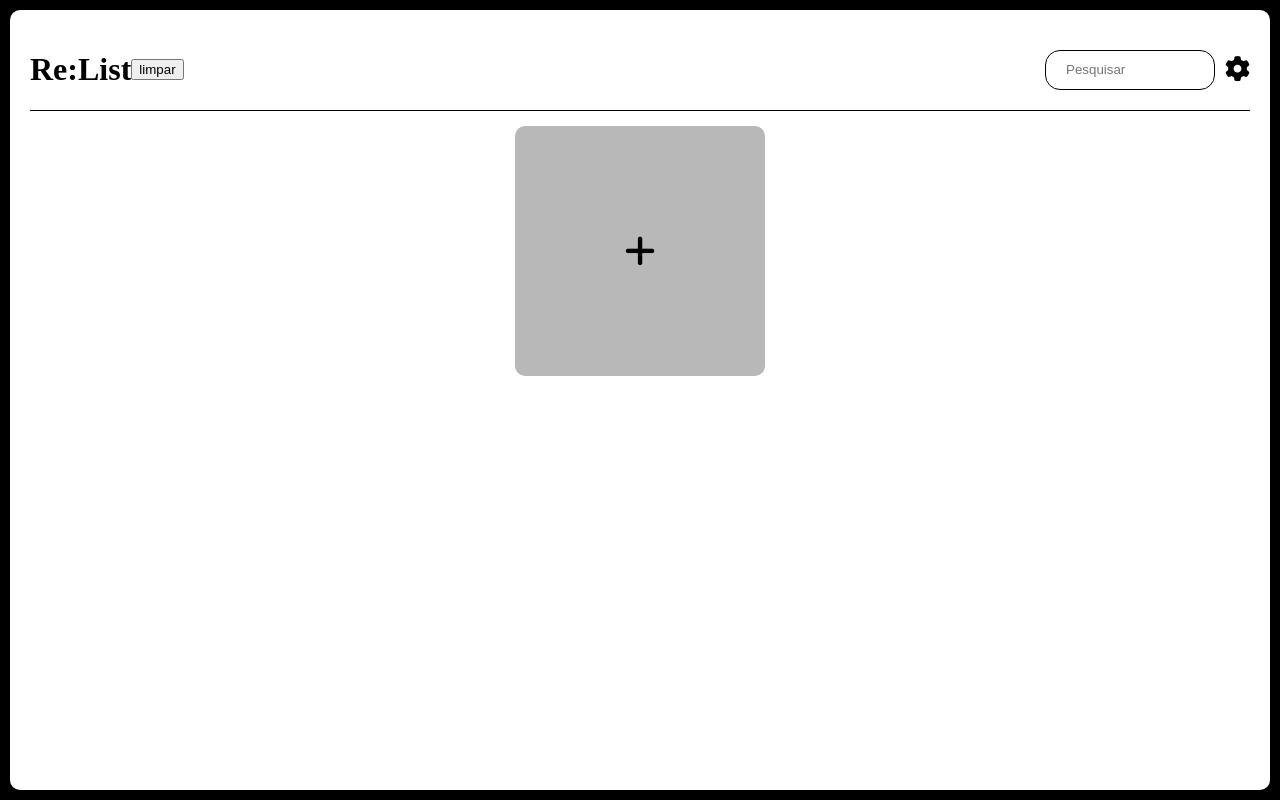
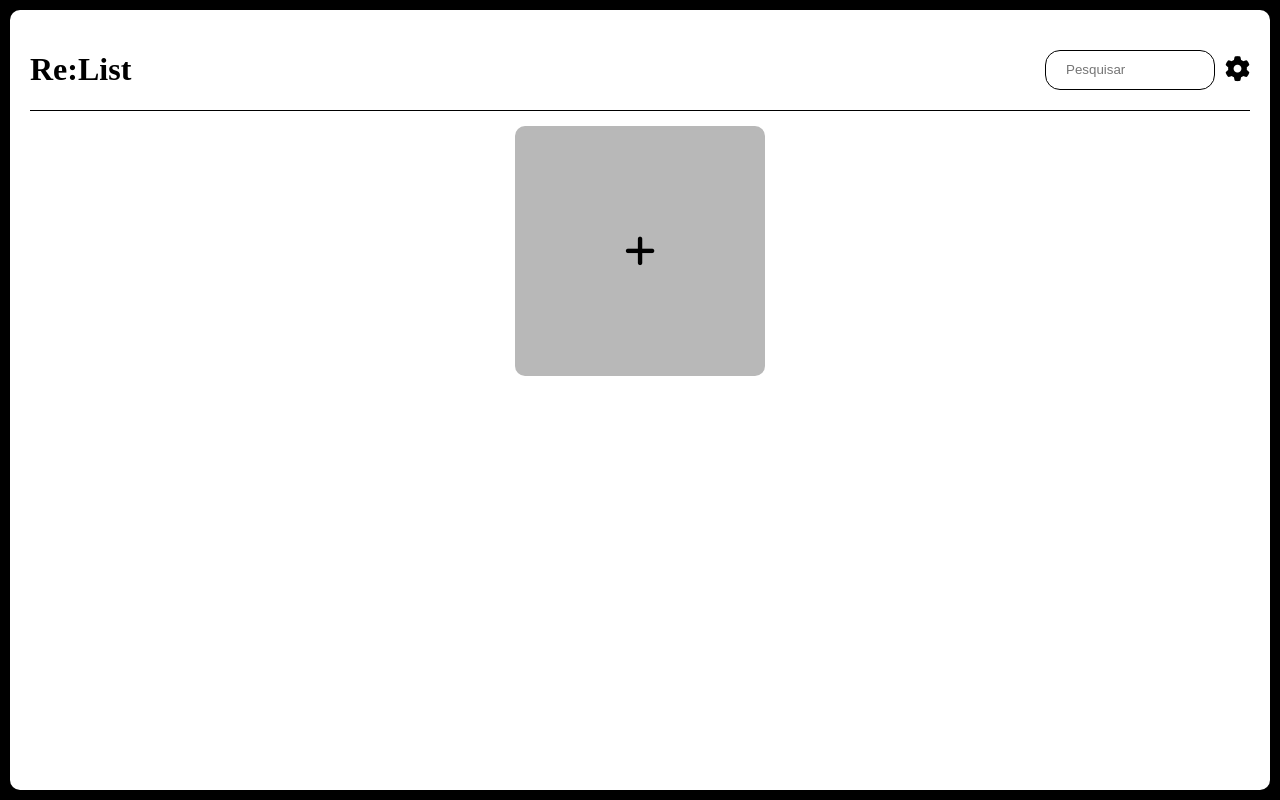
Before and after one commit to Sirfak3/FrontEnd-Challange, a plain HTML site: page index.html in a window 1280 px wide. Drawn offline with Linux system fonts and the light colour scheme; a web font is replaced by a local one.

Commit message:
Update index.html

```diff
--- a/index.html
+++ b/index.html
@@ -17,7 +17,6 @@
         <!-- Cabeçalho do web site -->
         <header class="header">
             <h1>Re:List</h1>
-            <button onclick="localStorage.clear()">limpar</button>
             <input type="search" id="searchtask" placeholder="Pesquisar" onkeyup="searchtask()">
             <a href="/src/pages/config.html"><i class="fa fa-cog"></i></a>
         </header>
```
